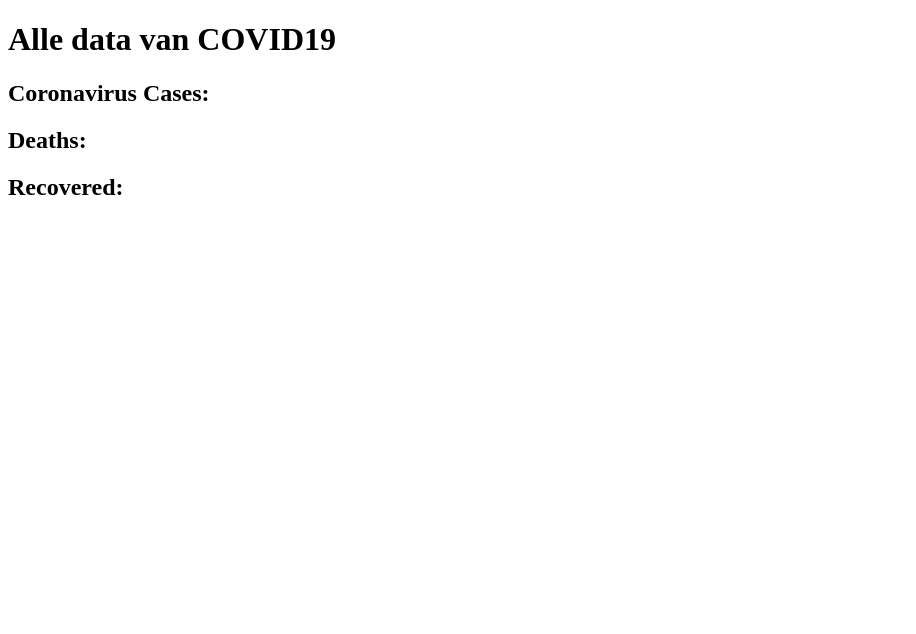
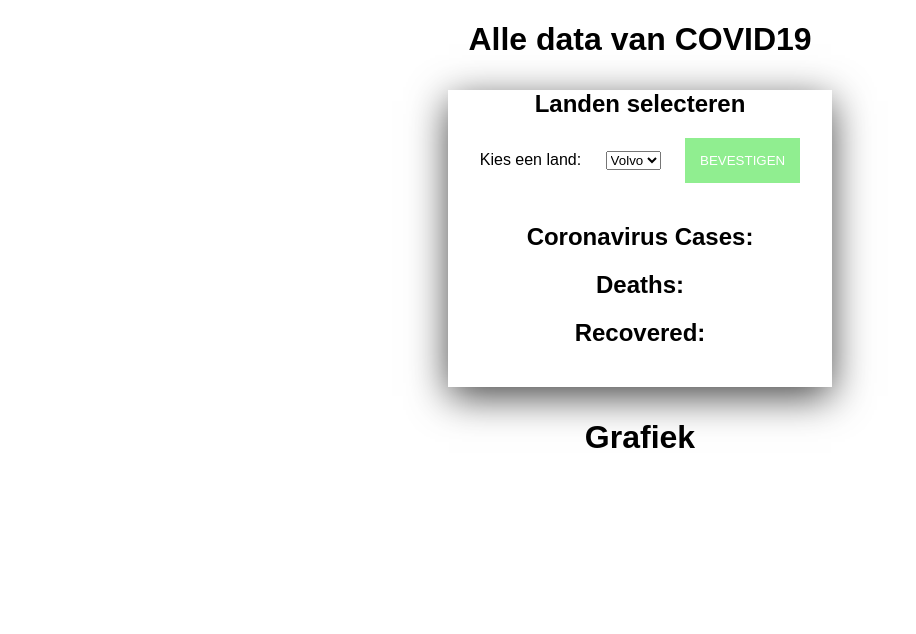
Before and after one commit to JariMiers04/DEV2-Werkstuk, a plain HTML site: page index.html in a window 1280 px wide. Shown: the whole page, without its empty margins (0-916 px from the left). Drawn offline with nearby package versions, Linux system fonts and the light colour scheme.

Commit message:
opmaakDesign

```diff
--- a/index.html
+++ b/index.html
@@ -10,6 +10,19 @@
   <body>
     <h1>Alle data van COVID19</h1>
     <div id="mainData">
+      <div id="countrySelect">
+        <h2>Landen selecteren</h2>
+        <form action="/action_page.php">
+          <label for="cars">Kies een land:</label>
+          <select id="cars" name="cars">
+            <option value="volvo">Volvo</option>
+            <option value="saab">Saab</option>
+            <option value="fiat">Fiat</option>
+            <option value="audi">Audi</option>
+          </select>
+          <button type="submit" onclick="./main.js">BEVESTIGEN</button>
+        </form>
+      </div>
       <div id="topHalf">
         <h2>Coronavirus Cases:</h2>
         <span id="totalCases"></span>
@@ -20,6 +33,7 @@
       </div>
     </div>
     <div id="bottomHalf">
+      <h1>Grafiek</h1>
       <canvas id="myChart"></canvas>
     </div>
     <script src="https://cdn.jsdelivr.net/npm/chart.js@2.8.0"></script>
--- a/style.css
+++ b/style.css
@@ -0,0 +1,40 @@
+body {
+    width: 50%;
+    margin: auto;
+    text-align: center;
+    font-family: sans-serif;
+}
+
+#mainData {
+    margin: auto;
+    width: 60%;
+    margin-top: 5%;
+    box-sizing: border-box;
+    -webkit-box-shadow: 0px 10px 38px -1px rgba(0, 0, 0, 0.75);
+    -moz-box-shadow: 0px 10px 38px -1px rgba(0, 0, 0, 0.75);
+    box-shadow: 0px 10px 38px -1px rgba(0, 0, 0, 0.75);
+}
+
+#topHalf {
+    padding: 20px;
+}
+
+form select {
+    margin-left: 20px;
+}
+
+button {
+    margin-left: 20px;
+    background-color: lightgreen;
+    padding: 15px 15px;
+    text-align: center;
+    text-decoration: none;
+    display: inline-block;
+    border: none;
+    cursor: pointer;
+    color: white;
+}
+
+#bottomHalf {
+    margin-top: 5%;
+}
```
